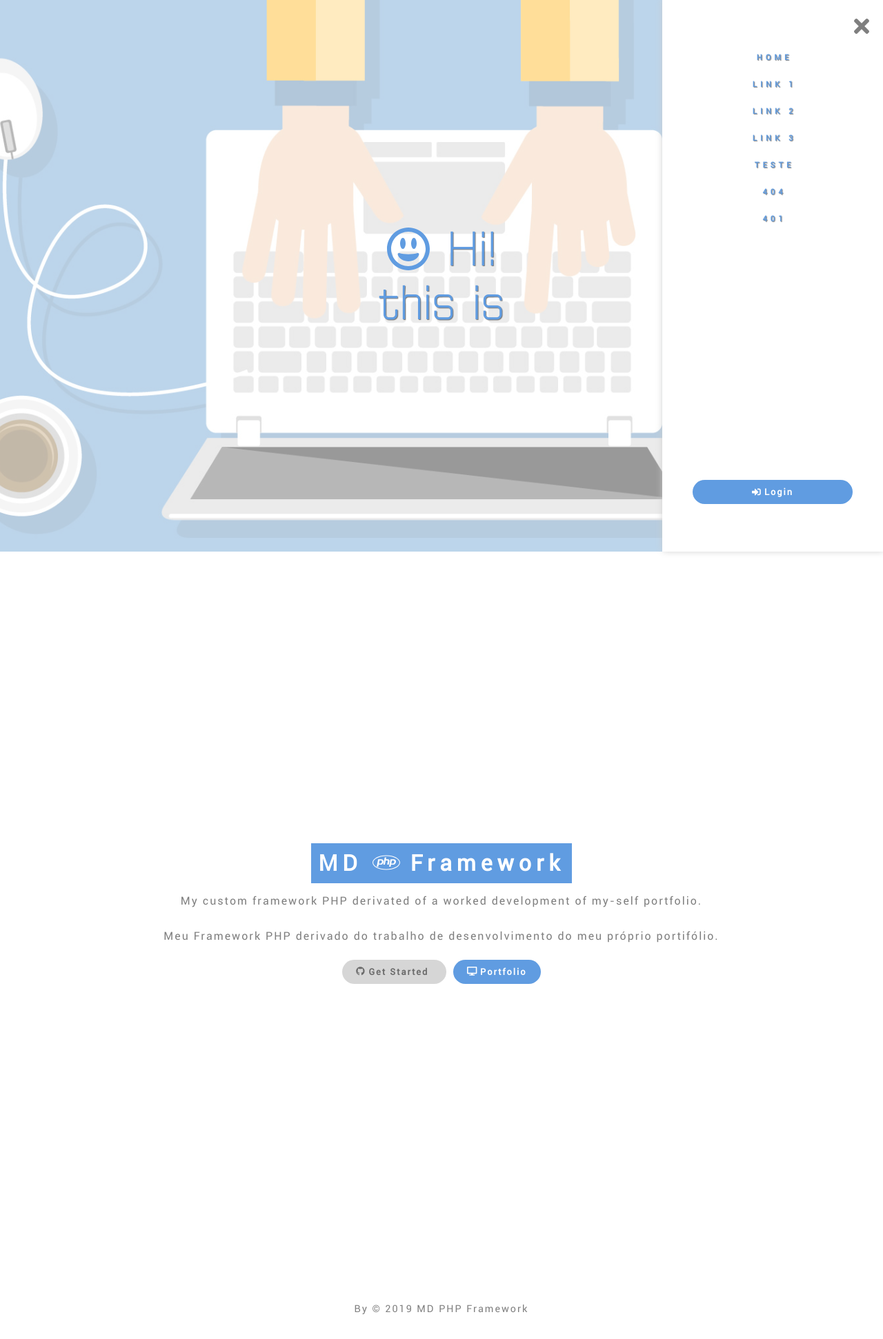
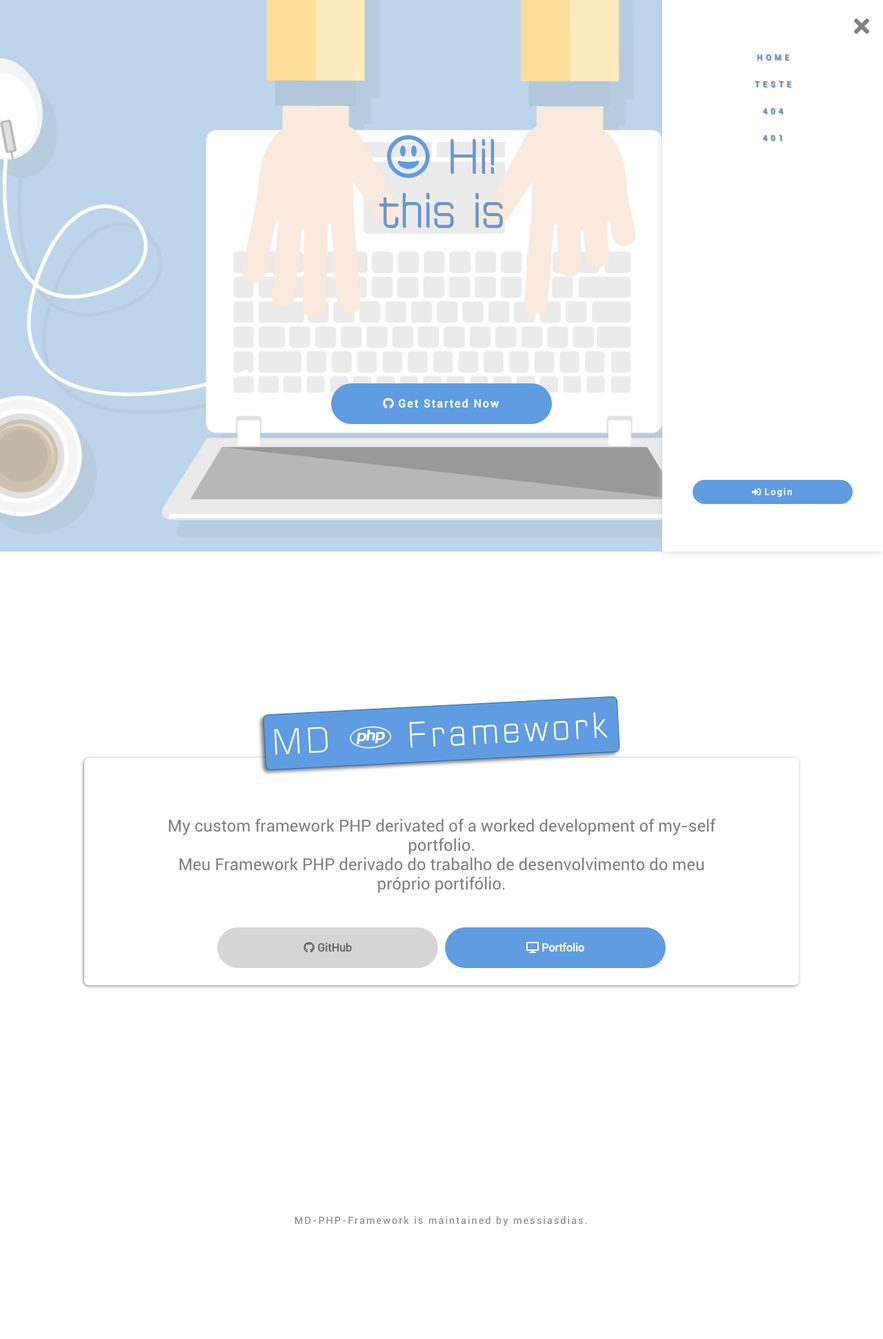
Before and after one commit to messiasdias/MD-PHP-Framework, a PHP site: page / in a window 1280 px wide, after a click that opens the changed part. Shown: the whole page at 69% size. After the commit the page ends 1778 px from the top, so only its background shows below. Run offline with PHP 8.4, Linux system fonts and the light colour scheme; data that the repository does not hold is empty; some libraries are stand-ins or nearby versions.

Commit message:
21-8-2019 02:55

```diff
--- a/assets/public/css/style.css
+++ b/assets/public/css/style.css
@@ -12,7 +12,7 @@
   src: url("fonts/Roboto-Regular.ttf");
 }
 /* Flex-Grid start */
-.flex, .center, .modal-box, .table-responsive, .form-custom, .page > .content, .row-reverse-end, .row-reverse-start, .row-reverse-between, .row-reverse-evenly, .row-reverse-around, .row-reverse-center, .row-reverse, .row-rev, .row-end, .modal .btn-group, .pagination, .home-right > .social, .row-start, .row-between, .log, .log-info, .log-success, .log-error, .log-warning, .title, .row-evenly, .row-around, .row-center, .btn-group, .input-group span, .input-group, .menu-item, .page > .warning a, .page > .error a, .page > .info a, .row, .column-reverse-end, .column-reverse-start, .column-reverse-between, .column-reverse-evenly, .column-reverse-around, .column-reverse-center, .column-reverse, .col-rev, .column-end, .column-start, .column-between, .column-evenly, .column-around, .column-center, .footer, .page-item, .home-right > .page, .column, .menu, .col {
+.flex, .center, .modal-box, .table-responsive, .form-custom, .page > .content, .row-reverse-end, .row-reverse-start, .row-reverse-between, .row-reverse-evenly, .row-reverse-around, .row-reverse-center, .row-reverse, .row-rev, .row-end, .modal .btn-group, .pagination, .home-right > .social, .row-start, .row-between, .log, .log-info, .log-success, .log-error, .log-warning, .title, .row-evenly, .row-around, .row-center, .btn-group, .input-group span, .input-group, .destak2 div, .menu-item, .page > .warning a, .page > .error a, .page > .info a, .home-left .getstarted, .row, .column-reverse-end, .column-reverse-start, .column-reverse-between, .column-reverse-evenly, .column-reverse-around, .column-reverse-center, .column-reverse, .col-rev, .column-end, .column-start, .column-between, .column-evenly, .column-around, .column-center, .footer, .destak2, .page-item, .home-right > .page, .column, .menu, .col {
   display: flex;
   align-items: center;
 }
@@ -21,7 +21,7 @@
   flex-direction: column;
 }
 
-.column-center, .footer, .form-custom, .page-item, .page > .content, .home-right > .page {
+.column-center, .footer, .form-custom, .destak2, .page-item, .page > .content, .home-right > .page {
   justify-content: center;
   flex-direction: column;
 }
@@ -91,7 +91,7 @@
   flex-direction: row;
 }
 
-.row-center, .btn-group, .input-group span, .input-group, .menu-item, .page > .warning a, .page > .error a, .page > .info a {
+.row-center, .btn-group, .input-group span, .input-group, .destak2 div, .menu-item, .page > .warning a, .page > .error a, .page > .info a, .home-left .getstarted {
   justify-content: center;
   flex-direction: row;
 }
@@ -809,7 +809,7 @@ body {
   justify-content: center;
   box-sizing: border-box !important;
 }
-.home-left p {
+.home-left .slogan {
   position: relative;
   width: 80% !important;
   max-width: 90%;
@@ -823,14 +823,23 @@ body {
   box-sizing: border-box !important;
 }
 @media screen and (max-width: 800px) {
-  .home-left p {
+  .home-left .slogan {
     font-size: 3em !important;
   }
 }
-
+.home-left .getstarted {
+  margin-bottom: 180px !important;
+  margin-top: 20px !important;
+}
+@media screen and (max-width: 800px) {
+  .home-left .getstarted {
+    margin-bottom: 80px !important;
+    margin-top: 20px !important;
+  }
+}
 .home-right {
   min-height: 100vh !important;
-  padding: 10% !important;
+  padding: 5% !important;
 }
 .home-right > .page {
   z-index: 2;
@@ -867,20 +876,24 @@ body {
   opacity: 10;
   font-family: "Roboto-Regular";
 }
-.home-right h1 {
-  font-size: 3em !important;
+.home-right h1, .home-right h2, .home-right h3, .home-right i {
+  font-size: 3em;
   color: #609CE1;
+  text-align: center;
   text-shadow: -1px 1px 0.5px rgba(0, 0, 0, 0.5);
 }
 .home-right h2 {
-  font-size: 2em;
+  font-size: 1.7em !important;
 }
 .home-right h3, .home-right i {
-  font-size: 1em;
+  font-size: 1.3em !important;
 }
 .home-right p {
   font-size: 1em;
   color: rgba(0, 0, 0, 0.5);
+}
+.home-right > .destak {
+  color: #FFFFFF !important;
 }
 .home-right i {
   font-size: 1.4em;
@@ -1213,12 +1226,70 @@ body {
   font-weight: 900;
   letter-spacing: 7px;
   text-shadow: none !important;
-  font-family: "Roboto-Regular" !important;
+  font-family: "Huntkey_Thin" !important;
   padding: 10px !important;
   margin: 0px !important;
-  font-size: 0.8em;
   text-align: center;
   align-self: center;
+}
+
+.destak2 {
+  text-align: center;
+  letter-spacing: 0px !important;
+  padding: 20px;
+  border-radius: 7px;
+  box-shadow: -1px 1px 4px rgba(0, 0, 0, 0.5);
+}
+@media screen and (max-width: 800px) {
+  .destak2 {
+    box-shadow: none !important;
+  }
+}
+.destak2 h1, .destak2 h2, .destak2 h2 {
+  color: #FFFFFF;
+}
+.destak2 > h1 {
+  position: relative;
+  top: -12vh;
+  max-width: 80vw !important;
+  border-radius: 7px;
+  border: solid 1px #236AB9;
+  transform: rotate(-3deg);
+  margin: 0;
+  margin-bottom: -60px !important;
+  box-shadow: -4px 3px 5px rgba(0, 0, 0, 0.5);
+  transition: all 2s ease-in-out;
+}
+@media screen and (max-height: 360px) {
+  .destak2 > h1 {
+    font-size: 1.6em !important;
+    top: -10vh;
+    margin-bottom: -40px !important;
+    margin-top: 20px;
+  }
+}
+.destak2 > h1:hover {
+  transform: rotate(5deg);
+  box-shadow: 4px -7px 5px rgba(0, 0, 0, 0.5);
+  transition: all 2s ease-in-out;
+}
+.destak2 div {
+  min-width: 100%;
+}
+@media screen and (max-width: 800px) {
+  .destak2 div {
+    flex-direction: column !important;
+  }
+}
+.destak2 p {
+  font-size: 1.5em !important;
+  padding: 20px;
+  max-width: 80%;
+}
+@media screen and (max-width: 800px) {
+  .destak2 p {
+    font-size: 1.5em !important;
+  }
 }
 
 .title {
@@ -1568,6 +1639,10 @@ select:-webkit-autofill:focus {
 .btn-circle-warning {
   font-size: 0.9em !important;
 }
+.btn-lg, .home-left .getstarted .btn-primary, .home-left .getstarted .menu-item:hover, .destak2 div .btn-primary, .destak2 div .menu-item:hover, .destak2 div .btn-default, .destak2 div .btn-circle-default, .home-left .getstarted .btn-circle-primary, .destak2 div .btn-circle-primary {
+  font-size: 1em;
+  padding: 2.5vh 5vw !important;
+}
 
 .form-custom {
   position: relative !important;
@@ -1712,6 +1787,9 @@ select:-webkit-autofill:focus {
   box-sizing: border-box;
   padding: 20px;
 }
+.footer a {
+  color: rgba(0, 0, 0, 0.5);
+}
 .footer p {
   color: rgba(0, 0, 0, 0.5);
   font-size: 0.9em;
--- a/assets/views/home.html
+++ b/assets/views/home.html
@@ -4,25 +4,35 @@
   <div  class="home-left">
     <div class="bg-img"></div>
     <a onclick="toggle_menu()" class="menu-toggle-fixed" ><i class="fa fa-bars"></i></a>
-    <p id="typed-slogan" >...</p>
+       <p class="slogan" id="typed-slogan" >...</p>
+
+      <div class="getstarted">
+          <a style="" class="btn-primary" href="#content"  ><i class="fab fa-github" ></i>&nbsp;Get Started Now</a>
+      </div>
+
   </div>
 
-  <div id="content" class="home-right column-center">
-      <h2 class="destak" > MD  <i class="fab fa-php" > </i> Framework</h2>
-      <p class="">
-      My custom framework PHP derivated of a worked development of my-self portfolio.
-      </p>
+  <div  id="content" class="home-right column-center">
 
-      <p class="">
-      Meu Framework PHP derivado do trabalho de desenvolvimento do meu próprio portifólio.
-      </p>
 
-       <p class="colunm-center">
+      <div class="destak2">
 
-          <a class="btn-default" href="https://messiasdias.github.io/MD-PHP-Framework/" target="_blank"  ><i class="fab fa-github" ></i>&nbsp;Get Started </a>
-          <a class="btn-primary" href="https://messiasdias.ml" target="_blank"> <i class="fa fa-desktop"> </i>&nbsp;Portfolio</a>
+        <h1 class="destak" > MD <i class="fab fa-php" ></i> Framework</h1>
 
+
+        <p>
+          My custom framework PHP derivated of a worked development of my-self portfolio.<br>
+          Meu Framework PHP derivado do trabalho de desenvolvimento do meu próprio portifólio.
         </p>
+
+          <div>
+            <a class="btn-default" href="https://messiasdias.github.io/MD-PHP-Framework/" target="_blank"  ><i class="fab fa-github" ></i>&nbsp;GitHub </a>
+            <a class="btn-primary" href="https://messiasdias.ml" target="_blank"> <i class="fa fa-desktop"> </i>&nbsp;Portfolio</a>
+          </div>
+
+
+      </div>
+
 
 
   </div>
--- a/assets/views/layout/layout.html
+++ b/assets/views/layout/layout.html
@@ -53,7 +53,7 @@
 
   <!-- Footer -->
         <div class="footer row-center">
-                <p>By &copy; {{ "now"|date("Y") }}  MD PHP Framework </p>
+                <p>MD-PHP-Framework is maintained by <a target="_blank" href="https://github.com/messiasdias">messiasdias</a>. </p>
         </div>
 
     <script> redirect('{{url}}');  </script>
--- a/assets/views/layout/menu.html
+++ b/assets/views/layout/menu.html
@@ -11,10 +11,6 @@
             {% if user.rol %}
             <a alt="Dashboard Panel" class="menu-item"    href="/admin"><i class="fas fa-cogs"></i> <b>Dashboard</b></a>
             {% endif %}
-
-            <a alt="link1" class="menu-item" href="/link1"><i class="fas fa-briefcase"></i> <b>Link 1</b>  </a>
-            <a alt="link2" class="menu-item" href="/link2"><i class="fas fa-briefcase"></i> <b>Link 2</b>  </a>
-            <a alt="link3" class="menu-item" href="/link3"><i class="fas fa-briefcase"></i> <b>Link 3</b>  </a>
 
             {% if user.rol in [1] %}
                   <a alt="Users List" class="menu-item"    href="/users"><i class="fas fa-users"></i> <b>Users</b></a>
--- a/src/Http/Router.php
+++ b/src/Http/Router.php
@@ -136,19 +136,12 @@ class Router
 		$routers = is_null($routers) ? $this->routers : $routers;
 		$i=0; $return=[];
 
-		if( count($routers) > 1 ) {
-
-			foreach ($routers as $route)
-			{
-				if( $route->method === $this->method ){
-					$return[$i] = $route;
-				}
-				$i++;
+		foreach ($routers as $route)
+		{
+			if( $route->method === $this->method ){
+				$return[$i] = $route;
 			}
-
-		}elseif( count($routers) == 1 ){
-			unset($return);
-			$return[0] = $routers[0];
+			$i++;
 		}
 
 		return $return;
```
Also changed, not shown: assets/sass/main.scss (+121 -13 lines), assets/views/dashboard.html (+9 -1 lines), 1 other file.
